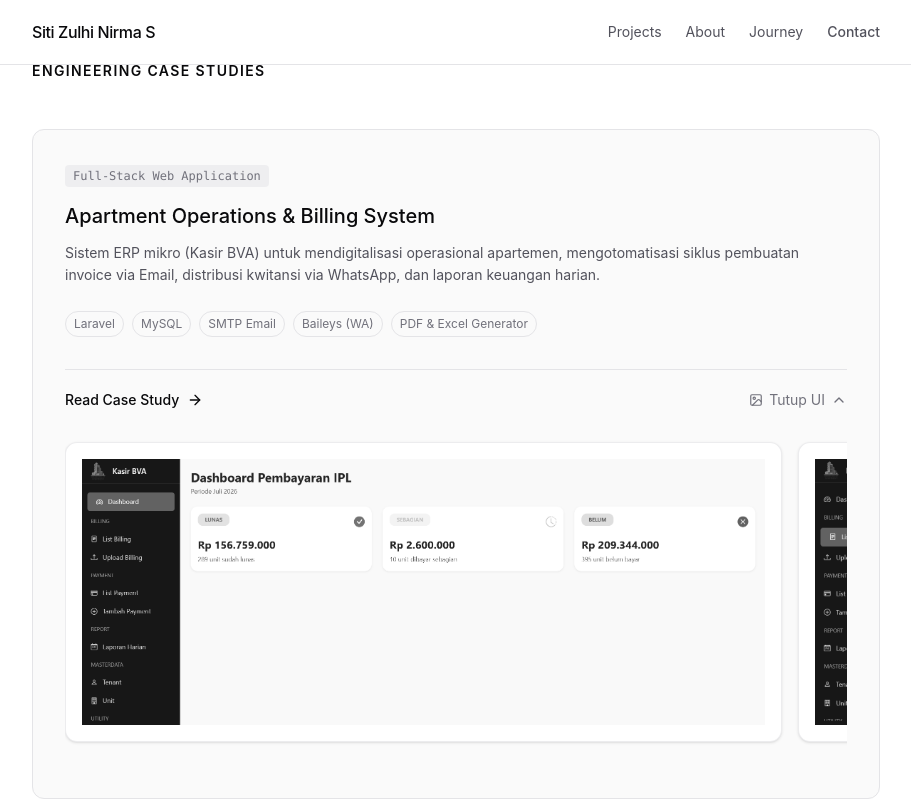
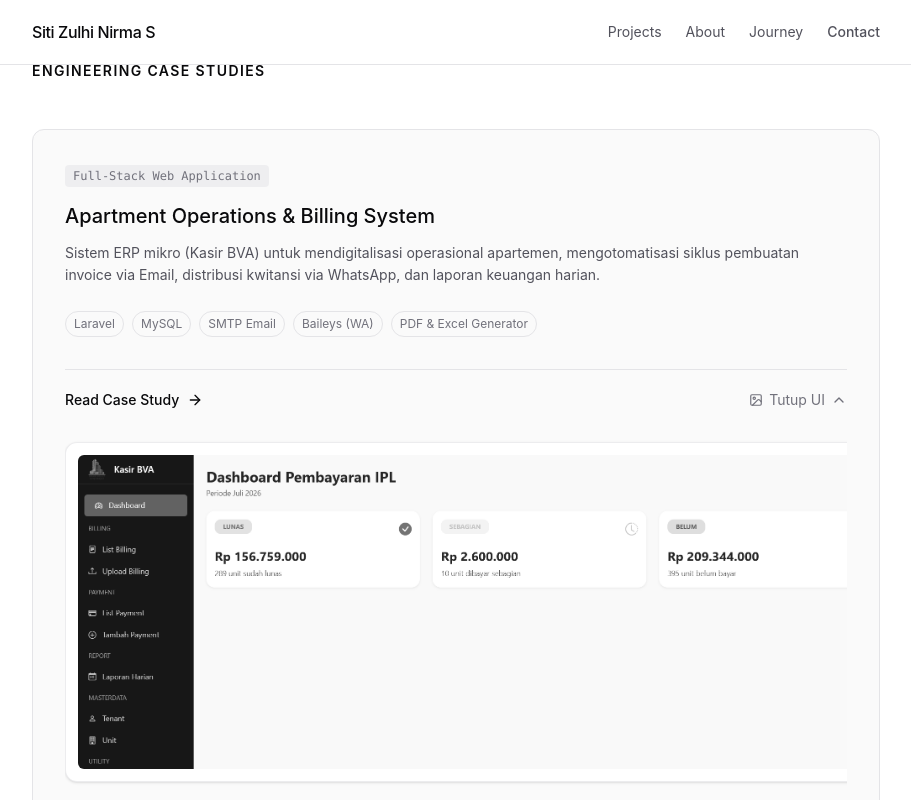
Before and after one commit to zlhins/portfolio-web, a Next.js app: page / in a window 1280 px wide. Both pictures are taken after a click on the button "Lihat UI". Shown: the part 1114-1914 px from the top of the page, without its empty margins (184-1095 px from the left). Built offline with nearby package versions, Linux system fonts and the light colour scheme.

Commit message:
Penyesuaian tampilan tab

```diff
--- a/components/CaseStudyCard.tsx
+++ b/components/CaseStudyCard.tsx
@@ -96,13 +96,15 @@ export default function CaseStudyCard({
                 {demoImages.map((img, index) => (
                   <div
                     key={index}
-                    // PERUBAHAN: Lebar (min-w) dan tinggi (h) diperkecil agar gambar kedua terlihat mengintip di sebelah kanan
-                    className="relative min-w-[75%] sm:min-w-[60%] md:min-w-[50%] lg:min-w-[45%] h-[200px] sm:h-[260px] md:h-[300px] bg-white rounded-xl border border-zinc-200/70 shadow-sm snap-start shrink-0 p-3 sm:p-4 flex items-center justify-center"
+                    // Hanya atur tinggi (h-...). Lebar akan mengikuti gambar aslinya.
+                    // max-w-[85vw] memastikan gambar sangat lebar tidak merusak layar HP.
+                    className="relative h-[220px] sm:h-[280px] lg:h-[340px] max-w-[85vw] md:max-w-none bg-white rounded-xl border border-zinc-200/70 shadow-sm snap-start shrink-0 p-2 sm:p-3"
                   >
                     <img
                       src={img}
                       alt={`${title} Interface ${index + 1}`}
-                      className="w-full h-full object-contain object-top grayscale hover:grayscale-0 transition-all duration-700 cursor-pointer"
+                      // KUNCI UTAMA: h-full dan w-auto memastikan gambar mempertahankan proporsinya tanpa ruang kosong (blank)
+                      className="h-full w-auto max-w-full object-contain grayscale hover:grayscale-0 transition-all duration-700 cursor-pointer rounded-md"
                     />
                   </div>
                 ))}
```
